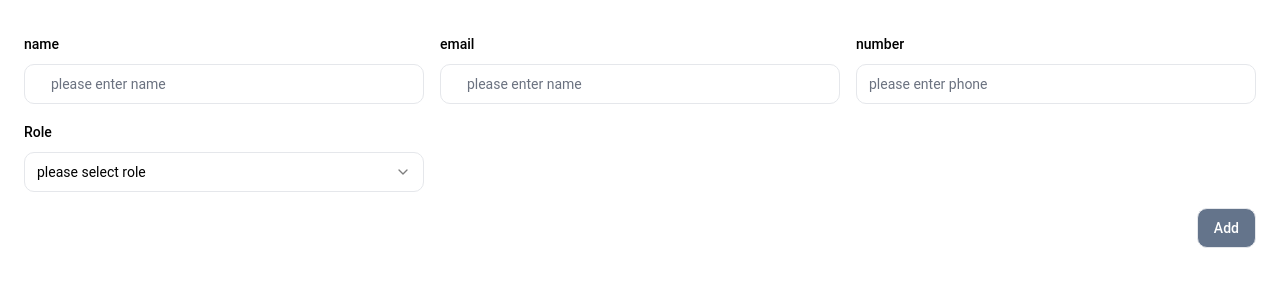
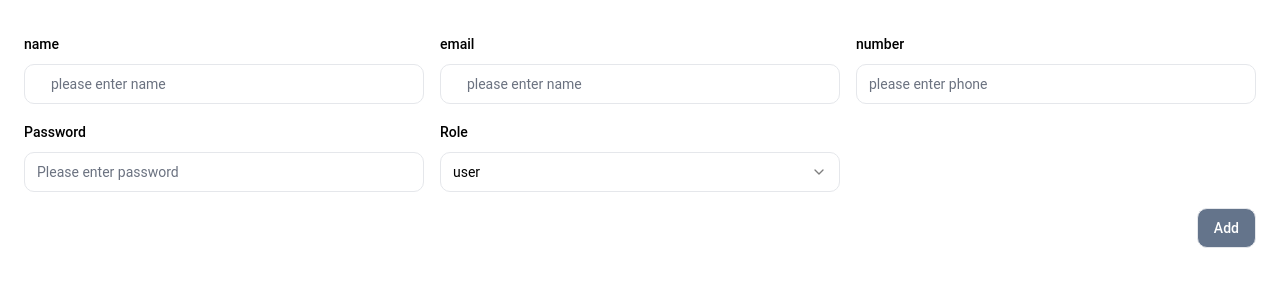
Before and after one commit to CAT-Hackathon/dashboard, a React (Vite) app: page /adduser in a window 1280 px wide. Shown: the top 300 px of the page. Built offline with nearby package versions, Linux system fonts and the light colour scheme.

Commit message:
finish admin and user

```diff
--- a/src/components/Dashboard/AllAdmins.tsx
+++ b/src/components/Dashboard/AllAdmins.tsx
@@ -14,7 +14,7 @@ const AllAdmins = () => {
           to="/adduser"
           className="text-lg font-medium bg-slate-700 text-white rounded-lg px-4 py-2"
         >
-          Add user
+          Add Admin
         </Link>
       </CardHeader>
       <CardContent className="grid gap-8">
--- a/src/components/Dashboard/AllUsers.tsx
+++ b/src/components/Dashboard/AllUsers.tsx
@@ -9,7 +9,6 @@ import {
 import SkeletonDemo from "@components/common/SkeletonDemo";
 import { Link } from "react-router-dom";
 import useGetAllUsers from "@hooks/useGetAllUsers";
-
 
 const AllUsers = () => {
   const { isLoading: loadingUsers } = useGetAllUsers();
@@ -26,7 +25,7 @@ const AllUsers = () => {
           to="/adduser"
           className="text-lg font-medium bg-slate-700 text-white rounded-lg px-4 py-2"
         >
-          Add user
+          Add User
         </Link>
       </CardHeader>
       <CardContent>
--- a/src/pages/AddUser.tsx
+++ b/src/pages/AddUser.tsx
@@ -23,28 +23,35 @@ import SuccessToast from "@components/toasts/SuccessToast";
 import ErrorToast from "@components/toasts/ErrorToast";
 
 import { addUser } from "../validations/addUser";
-import useAddUser from "../hooks/useAddUser";
+import useAddUser from "@hooks/useAddUser";
 
 const AddUser = () => {
-
   const navigate = useNavigate();
 
   const form = useForm<z.infer<typeof addUser>>({
     mode: "onBlur",
     resolver: zodResolver(addUser),
+    defaultValues: {
+      name: "",
+      email: "",
+      phone: "",
+      role: "user",
+    },
   });
 
   const { mutate } = useAddUser();
 
   const submitForm: SubmitHandler<z.infer<typeof addUser>> = (data) => {
+    console.log(data);
+
     mutate(data, {
       onSuccess(data) {
         console.log(data);
 
-        if (data.code) {
+        if (data.data) {
           SuccessToast("user added sucsses", navigate, "/");
         } else {
-          ErrorToast(data.error.message);
+          ErrorToast("error");
         }
       },
     });
@@ -78,7 +85,11 @@ const AddUser = () => {
                   <FormItem>
                     <FormLabel> email</FormLabel>
                     <FormControl>
-                      <Input placeholder="    please enter name" {...field} type="email"/>
+                      <Input
+                        placeholder="    please enter name"
+                        {...field}
+                        type="email"
+                      />
                     </FormControl>
                     <FormMessage />
                   </FormItem>
@@ -94,6 +105,25 @@ const AddUser = () => {
                     <FormLabel>number</FormLabel>
                     <FormControl>
                       <Input placeholder="please enter phone " {...field} />
+                    </FormControl>
+                    <FormMessage />
+                  </FormItem>
+                )}
+              />
+            </div>
+            <div className="col-span-1">
+              <FormField
+                control={form.control}
+                name="password"
+                render={({ field }) => (
+                  <FormItem>
+                    <FormLabel> Password</FormLabel>
+                    <FormControl>
+                      <Input
+                        placeholder="Please enter password"
+                        {...field}
+                        type="password"
+                      />
                     </FormControl>
                     <FormMessage />
                   </FormItem>
```
Lines whose indentation alone changed are shown as unchanged.
